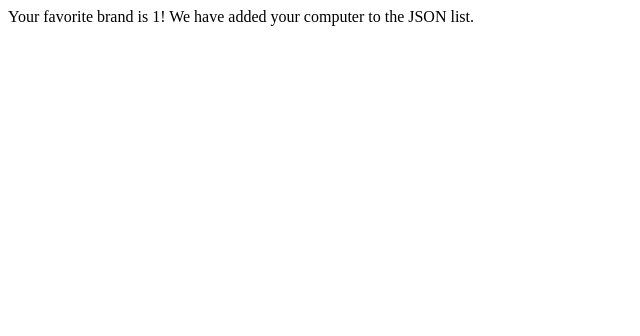
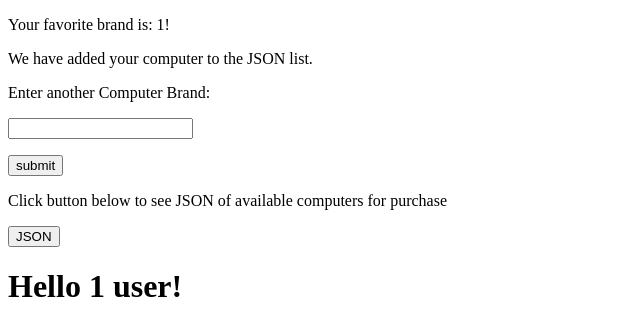
Before and after one commit to gravitykills03/mycode, a Flask app: page /list/1 in a window 1280 px wide. Shown: the top 336 px of the page, without its empty margins (0-640 px from the left). Run offline with Flask 2, Linux system fonts and the light colour scheme.

Commit message:
added comments to flaskminiproject

```diff
--- a/flaskminiproject/alta3research-flask01.py
+++ b/flaskminiproject/alta3research-flask01.py
@@ -11,7 +11,7 @@
 import runpy
 
 app= Flask(__name__)
-
+# define dictionary for computers
 computers= [{
     "brand": "HP",
     "processor": "Intel I7",
@@ -25,15 +25,19 @@
               ]
              }]
 
+# route for user once computer is input into the lift
 @app.route("/list/<computers>")
 def yourcom(computers):
-    return f"Your favorite brand is {computers}! We have added your computer to the JSON list.\n"
-
+    print(f"Your favorite brand is {computers}! We have added your computer to the JSON list.\n")
+    return render_template("addcom.html", computer = computers)
+# route for user when first getting to the home page. Must use "/(whatever you want)".
 @app.route("/")
 @app.route("/<com>")
 @app.route("/home/<com>")
 def collection(com):
     return render_template("index.html", computer = com)
+
+# route for the json list to be shown. Starts with the first computer above.
 @app.route("/jsonlist", methods=["GET","POST"])
 def index():
     if request.method == 'POST':
@@ -48,6 +52,7 @@
            computers.append({"brand":brand,"processor":processor,"ram":ram,"weight":weight, "style":style})
 
     return jsonify(computers)
+# when clicking a button, json list is appended and new webpage is displayed
 @app.route("/login", methods = ["POST", "GET"])
 def login():
 
@@ -63,6 +68,7 @@
             else:
                 runpy.run_path("./alta3research-request04.py")
             return redirect(url_for("yourcom", computers = user_com))
+        # returns to home page if user does not input the correct computer type
         else:
             user_com = "unknown brand"
             return redirect("./home")
--- a/flaskminiproject/alta3research-request01.py
+++ b/flaskminiproject/alta3research-request01.py
@@ -3,6 +3,7 @@
 import json
 from pprint import pprint
 
+# list that being appended with a new computer
 URL= "http://127.0.0.1:2224/jsonlist"
 
 new_computer1= {
--- a/flaskminiproject/alta3research-request02.py
+++ b/flaskminiproject/alta3research-request02.py
@@ -3,6 +3,7 @@
 import json
 from pprint import pprint
 
+# list that being appended with a new computer
 URL= "http://127.0.0.1:2224/jsonlist"
 
 new_computer1= {
--- a/flaskminiproject/alta3research-request03.py
+++ b/flaskminiproject/alta3research-request03.py
@@ -3,6 +3,7 @@
 import json
 from pprint import pprint
 
+# list that being appended with a new computer
 URL= "http://127.0.0.1:2224/jsonlist"
 
 new_computer1= {
--- a/flaskminiproject/alta3research-request04.py
+++ b/flaskminiproject/alta3research-request04.py
@@ -3,6 +3,7 @@
 import json
 from pprint import pprint
 
+# list that being appended with a new computer
 URL= "http://127.0.0.1:2224/jsonlist"
 
 new_computer1= {
--- a/flaskminiproject/templates/addcom.html
+++ b/flaskminiproject/templates/addcom.html
@@ -4,6 +4,8 @@
     <meta charset="UTF-8">
     <title>Added Computer</title>
     <form action = "/login" method = "POST">
+        <p>Your favorite brand is: {{ computer }}!</p>
+        <p>We have added your computer to the JSON list.</p>
         <p>Enter another Computer Brand:</p>
         <p><input type = "text" name = "com"></p>
         <p><input type = "submit" value = "submit"></p>
--- a/flaskminiproject/templates/index.html
+++ b/flaskminiproject/templates/index.html
@@ -4,7 +4,8 @@
     <meta charset="UTF-8">
     <title>What is your computer brand?</title>
     <form action = "/login" method = "POST">
-        <p>Enter a Computer Brand:</p>
+        <p>Enter a Computer Brand you wish to purchase:</p>
+        <p>Valid brands are: HP, Dell, Samsung, Apple</p>
         <p><input type = "text" name = "com"></p>
         <p><input type = "submit" value = "submit"></p>
     </form>
```
